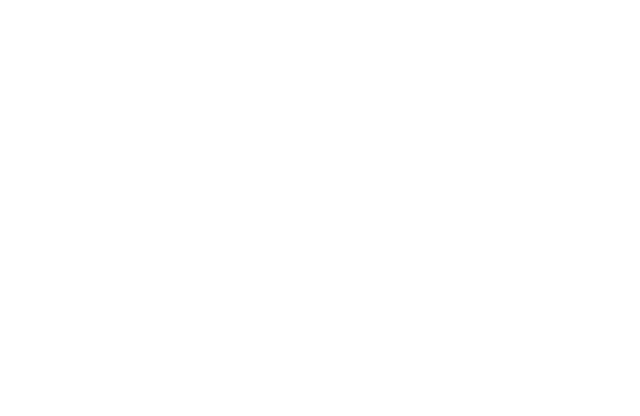
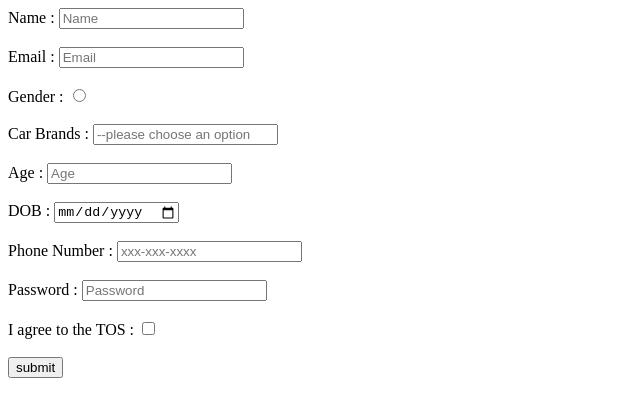
Before and after one commit to acciojob/signup-form-car-mnaseeajit, a website: page main.html in a window 1280 px wide. Shown: the whole page, without its empty margins (0-640 px from the left). Drawn offline with Linux system fonts and the light colour scheme.

Commit message:
created a submission

```diff
--- a/main.html
+++ b/main.html
@@ -8,6 +8,27 @@
 
 <body>
 	<!-- the entire body must be written by student -->
+	<form method="post">
+		<lable for="name">Name :</lable>
+		<input type="text" id="name" placeholder="Name" required><br><br>
+		<lable for="email">Email :</lable>
+		<input type="Email" id="email" placeholder="Email" required><br><br>
+		<lable for="gender_f">Gender :</lable>
+		<input type="radio" id="gender_m" id="gender_f" name="gender"  required><br><br>
+		<lable for="cars">Car Brands :</lable>
+		<input type="select" id="cars" placeholder="--please choose an option" required><br><br>
+		<lable for="age">Age :</lable>
+		<input type="Number" id="age" placeholder="Age" required><br><br>
+		<lable for="dob">DOB :</lable>
+		<input type="date" id="dob"  required><br><br>
+		<lable for="tel">Phone Number :</lable>
+		<input type="tel" id="tel" placeholder="xxx-xxx-xxxx" required><br><br>
+		<lable for="password">Password :</lable>
+		<input type="Password" id="password" placeholder="Password" required><br><br>
+		<lable for="tos">I agree to the TOS :</lable>
+		<input type="checkbox" id="tos"  required><br><br>
+		<button>submit</button>
+	</form>
     <script type="text/javascript" src="./script.js">
 </script>
 
```
